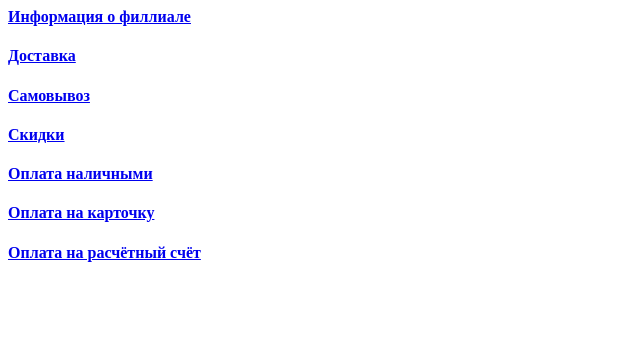
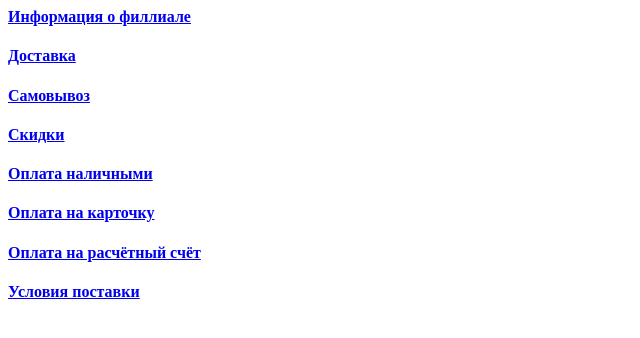
Before and after one commit to vintkor/new_prom, a Django app: template partners/templates/branch.html in a window 1280 px wide. Shown: the top 338 px of the page, without its empty margins (0-640 px from the left). Run offline with Django 3.2, Linux system fonts and the light colour scheme; the template is opened without the code that fills it, so the values that code supplies are empty; parts of the project's set-up code (start-up, migrations or seed data) failed here and were passed over.

Commit message:
Delivery conditions and recalculate

```diff
--- a/catalog/models.py
+++ b/catalog/models.py
@@ -53,6 +53,7 @@ class Product(BaseModel):
     price = models.DecimalField(verbose_name="Цена", max_digits=8, decimal_places=2, blank=True, null=True)
     currency = models.ForeignKey(Currency, null=True, blank=True, default=None)
     course = models.DecimalField(verbose_name='Курс', max_digits=12, decimal_places=5, blank=True, null=True, default=1)
+    re_count = models.BooleanField(verbose_name="Пересчитывать в грн?", default=True)
     step = models.DecimalField(verbose_name="Шаг", max_digits=8, decimal_places=3, default=1)
     text = RichTextUploadingField(verbose_name="Текст поста", blank=True, default="")
     image = models.ImageField(verbose_name="Изображение", blank=True, default='', upload_to=set_image_name)
@@ -105,6 +106,7 @@ class Delivery(BaseModel):
     payment_cash = RichTextUploadingField(verbose_name="Оплата наличными")
     payment_card = RichTextUploadingField(verbose_name="Оплата картой")
     payment_bank = RichTextUploadingField(verbose_name="Оплата расчётный счёт")
+    delivery_condition = RichTextUploadingField(verbose_name="Условие поставки", default=' ')
 
     class Meta:
         verbose_name = "Доп инфо"
--- a/catalog/templates/all-products.html
+++ b/catalog/templates/all-products.html
@@ -3,11 +3,14 @@
 {% block title %}ППФ - все товары{% endblock title %}
 
 {% block content %}
+    <div class="container-fluid">
     <div class="row">
         <div class="col-md-12">
             <h1 class="text-center" style="margin: 20px 0;">Catalog</h1>
         </div>
     </div>
+    <div class="row">
+        <div class="col-md-12">
             <table class="table table-hover">
                 <tr>
                     <th>Изображение</th>
@@ -34,6 +37,9 @@
                 </tr>
                 {% endfor %}
             </table>
+        </div>
+    </div>
+    </div>
     <style>
         .product-image {
             width: 60px;
--- a/partners/templates/branch.html
+++ b/partners/templates/branch.html
@@ -105,6 +105,21 @@
         </div>
     </div>
 
+    <div class="panel panel-default">
+        <div class="panel-heading" role="tab" id="delivery_condition-head">
+            <h4 class="panel-title"><a role="button"
+                                       data-toggle="collapse"
+                                       data-parent="#dop-info"
+                                       href="#collapse-delivery_condition"
+                                       aria-expanded="true"
+                                       aria-controls="collapse-delivery_condition">Условия поставки</a>
+            </h4>
+        </div>
+        <div id="collapse-delivery_condition" class="panel-collapse collapse" role="tabpanel" aria-labelledby="delivery_condition-head">
+            <div class="panel-body">{{ delivery.delivery_condition | safe }}</div>
+        </div>
+    </div>
+
 </div>
 
 {% if prices %}
```
Also changed, not shown: catalog/admin.py (+6 -6 lines), catalog/migrations/0002_auto_20171117_2236.py (added). Lines whose indentation alone changed are shown as unchanged.
